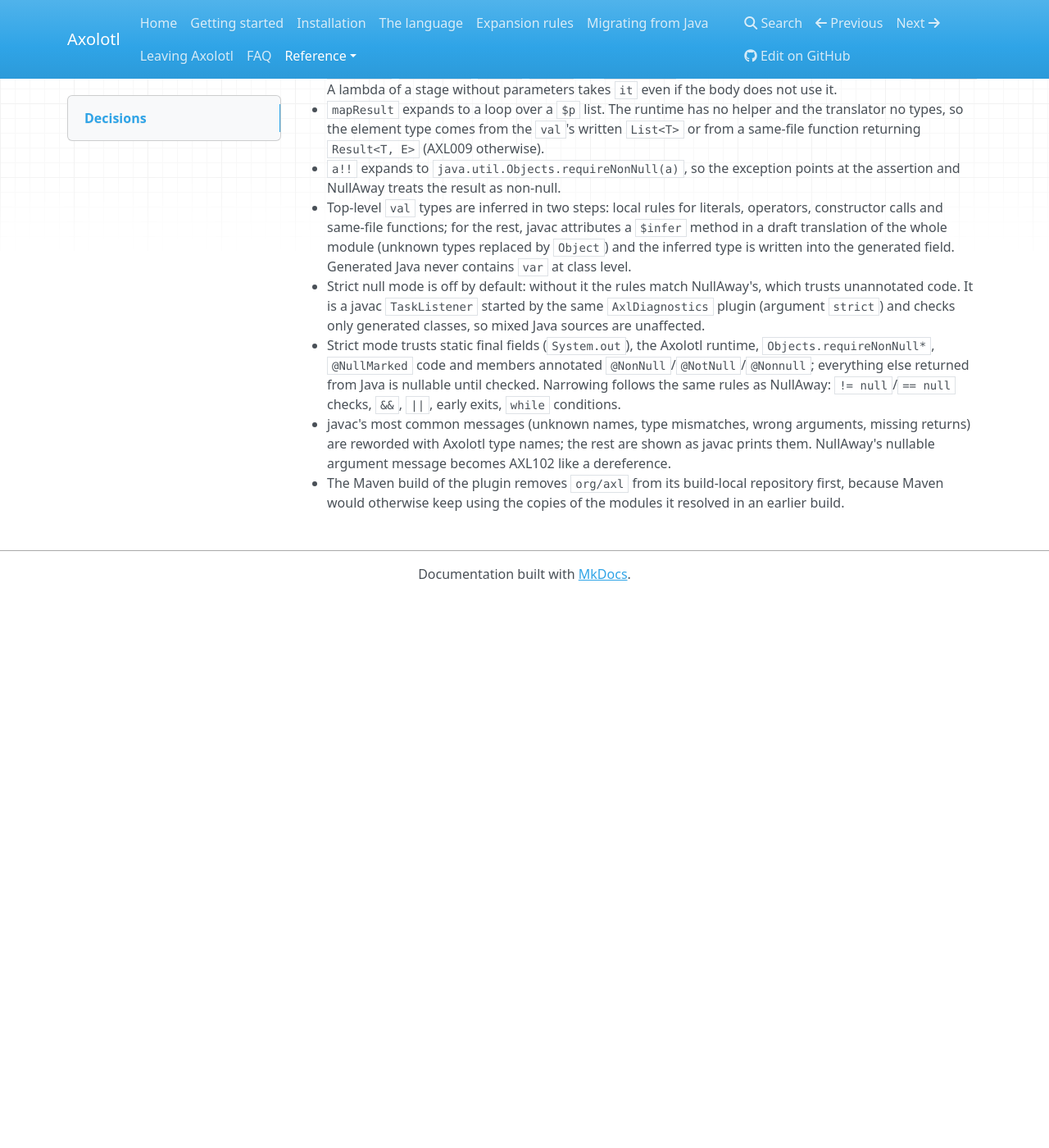
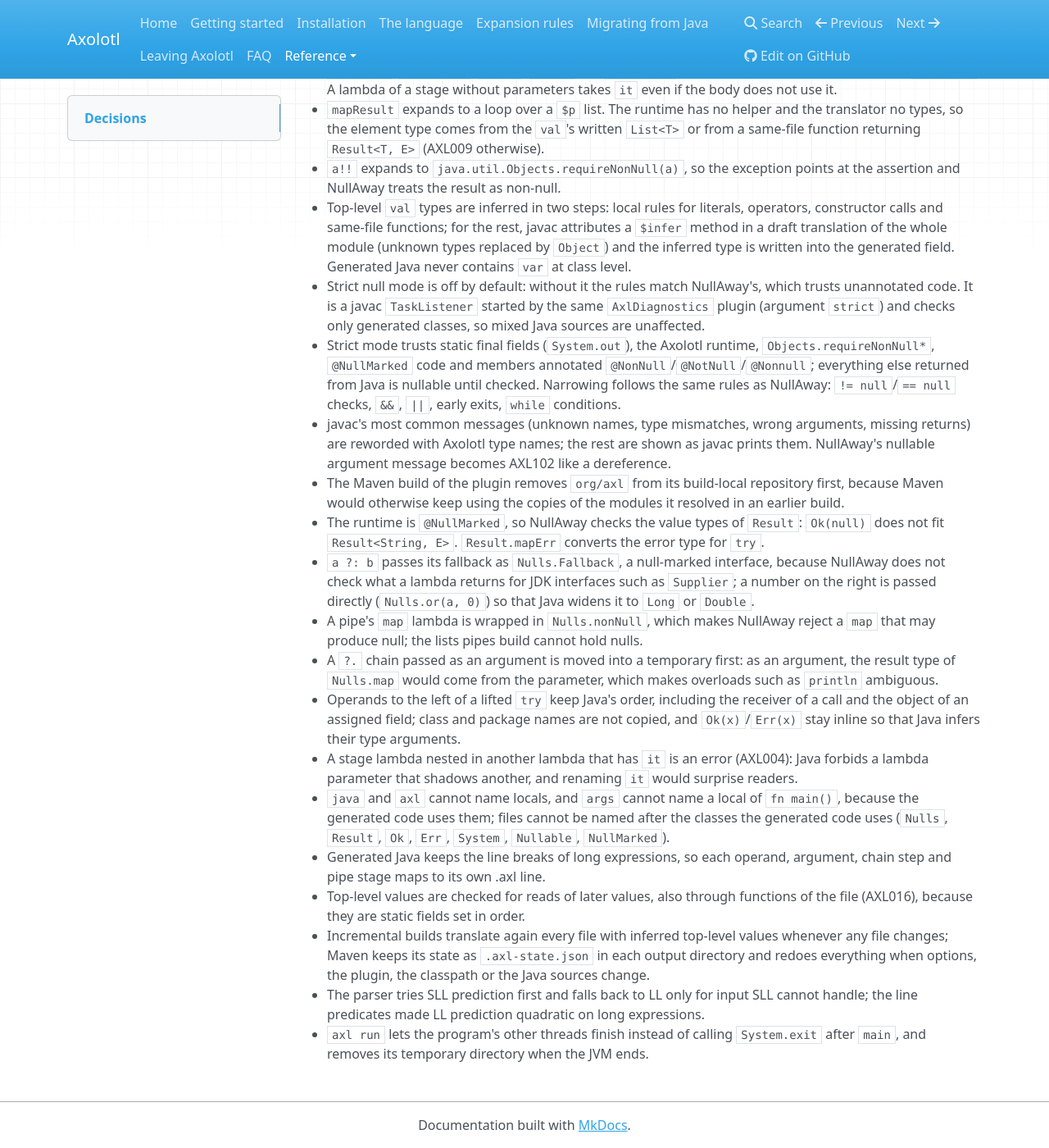
Before and after one commit to k1ngmang/axolotl-lang, an MkDocs documentation site: the page built from docs/decisions.md, in a window 1280 px wide and 1400 px high, scrolled down 2493 px. Shown: the whole window at 82% size. Built offline with MkDocs 1.6.1, drawn with Linux system fonts in a browser that asks for light colours; nearby versions of some CDN libraries; before the commit the page ends 3221 px from its top, so only the background shows below that.

```diff
--- a/docs/decisions.md
+++ b/docs/decisions.md
@@ -56,3 +56,15 @@ One line per decision where the specification is silent or had to be adjusted.
 - Strict mode trusts static final fields (`System.out`), the Axolotl runtime, `Objects.requireNonNull*`, `@NullMarked` code and members annotated `@NonNull`/`@NotNull`/`@Nonnull`; everything else returned from Java is nullable until checked. Narrowing follows the same rules as NullAway: `!= null`/`== null` checks, `&&`, `||`, early exits, `while` conditions.
 - javac's most common messages (unknown names, type mismatches, wrong arguments, missing returns) are reworded with Axolotl type names; the rest are shown as javac prints them. NullAway's nullable argument message becomes AXL102 like a dereference.
 - The Maven build of the plugin removes `org/axl` from its build-local repository first, because Maven would otherwise keep using the copies of the modules it resolved in an earlier build.
+- The runtime is `@NullMarked`, so NullAway checks the value types of `Result`: `Ok(null)` does not fit `Result<String, E>`. `Result.mapErr` converts the error type for `try`.
+- `a ?: b` passes its fallback as `Nulls.Fallback`, a null-marked interface, because NullAway does not check what a lambda returns for JDK interfaces such as `Supplier`; a number on the right is passed directly (`Nulls.or(a, 0)`) so that Java widens it to `Long` or `Double`.
+- A pipe's `map` lambda is wrapped in `Nulls.nonNull`, which makes NullAway reject a `map` that may produce null; the lists pipes build cannot hold nulls.
+- A `?.` chain passed as an argument is moved into a temporary first: as an argument, the result type of `Nulls.map` would come from the parameter, which makes overloads such as `println` ambiguous.
+- Operands to the left of a lifted `try` keep Java's order, including the receiver of a call and the object of an assigned field; class and package names are not copied, and `Ok(x)`/`Err(x)` stay inline so that Java infers their type arguments.
+- A stage lambda nested in another lambda that has `it` is an error (AXL004): Java forbids a lambda parameter that shadows another, and renaming `it` would surprise readers.
+- `java` and `axl` cannot name locals, and `args` cannot name a local of `fn main()`, because the generated code uses them; files cannot be named after the classes the generated code uses (`Nulls`, `Result`, `Ok`, `Err`, `System`, `Nullable`, `NullMarked`).
+- Generated Java keeps the line breaks of long expressions, so each operand, argument, chain step and pipe stage maps to its own .axl line.
+- Top-level values are checked for reads of later values, also through functions of the file (AXL016), because they are static fields set in order.
+- Incremental builds translate again every file with inferred top-level values whenever any file changes; Maven keeps its state as `.axl-state.json` in each output directory and redoes everything when options, the plugin, the classpath or the Java sources change.
+- The parser tries SLL prediction first and falls back to LL only for input SLL cannot handle; the line predicates made LL prediction quadratic on long expressions.
+- `axl run` lets the program's other threads finish instead of calling `System.exit` after `main`, and removes its temporary directory when the JVM ends.
```
Also changed, not shown: CHANGELOG.md (+13 -0 lines), docs/expansion.md (+3 -1 lines).
